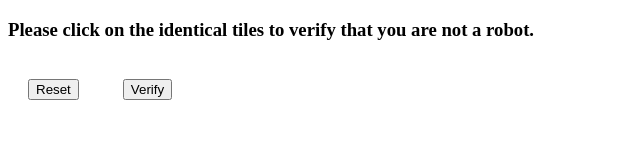
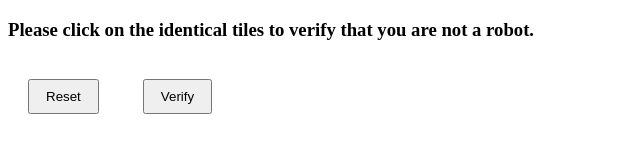
Before and after one commit to acciojob/I-am-not-a-robot-raza-shahi, a website: page main.html in a window 1280 px wide. Shown: the whole page, without its empty margins (0-640 px from the left). Drawn offline with Linux system fonts and the light colour scheme.

Commit message:
created a submission

```diff
--- a/main.html
+++ b/main.html
@@ -8,9 +8,9 @@
     <link rel="stylesheet" href="styles.css" />
   </head>
   <body>
+		<h3 id="h">Please click on the identical tiles to verify that you are not a robot.</h3>
     <main>
       <!-- solution start -->
-		<h3 id="h">Please click on the identical tiles to verify that you are not a robot.</h3>
 	    <div id="img-container">
 
 		</div>
--- a/styles.css
+++ b/styles.css
@@ -37,4 +37,6 @@ p {
 
 button {
   margin: 20px;
+	padding: 8px 16px;
+	cursor:pointer;
 }
```
